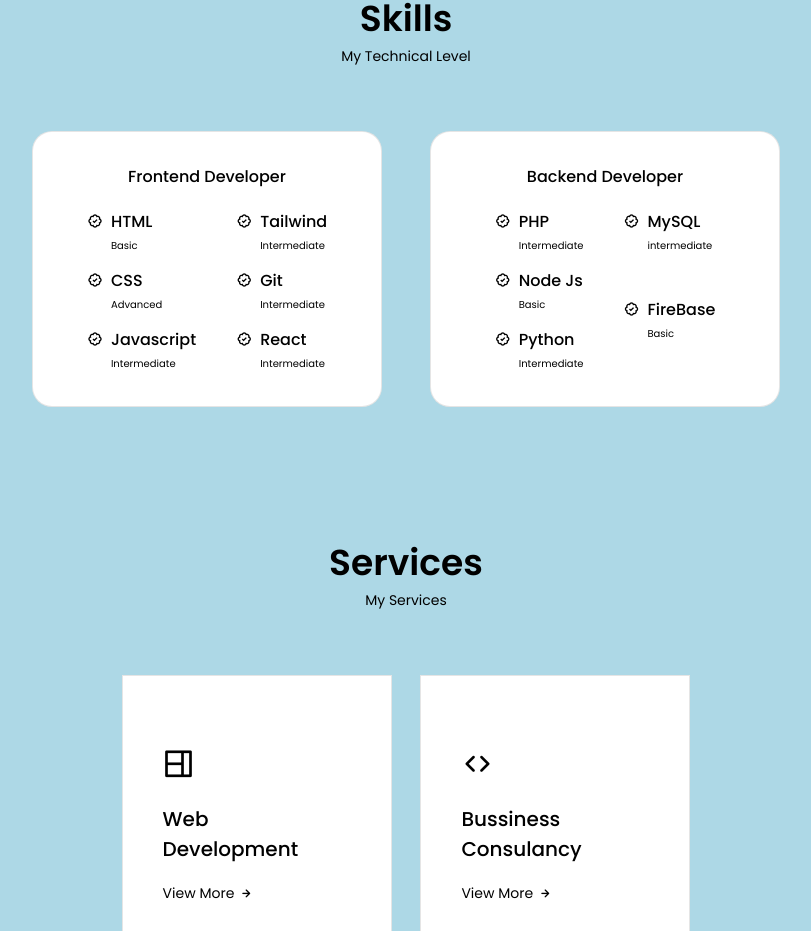
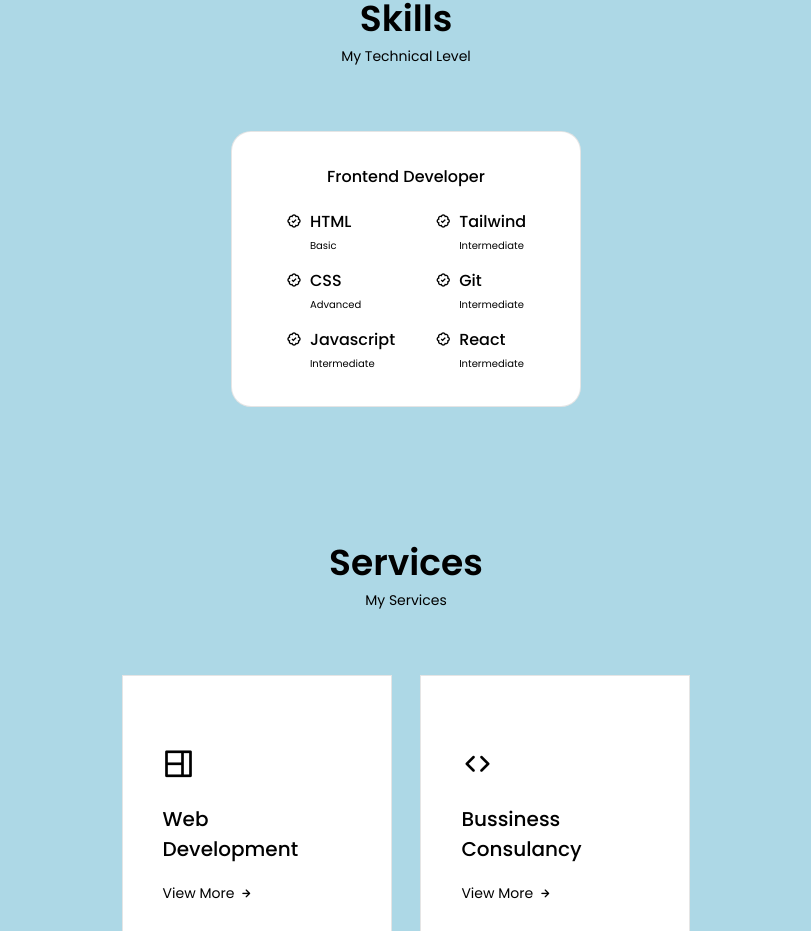
Before and after one commit to tarrmmy/Personal-Portfolio, a React (Create React App) app: page / in a window 1280 px wide. Shown: the part 1613-2544 px from the top of the page, without its empty margins (234-1045 px from the left). Built offline with nearby package versions, Linux system fonts and the light colour scheme.

Commit message:
skills update

```diff
--- a/src/components/skills/Skill.jsx
+++ b/src/components/skills/Skill.jsx
@@ -1,6 +1,6 @@
 import React from 'react'
 import Frontend from './Frontend'
-import Consultant from './Consultant'
+// import Consultant from './Consultant'
 import './skill.css'
 
 const Skill = () => {
@@ -11,7 +11,7 @@ const Skill = () => {
 
         <div className="skills__container container grid">
             <Frontend />
-            <Consultant />
+            {/* <Consultant /> */}
         </div>
     </section>
   )
--- a/src/components/skills/skill.css
+++ b/src/components/skills/skill.css
@@ -1,5 +1,5 @@
 .skills__container {
-    grid-template-columns: repeat(2, 350px);
+    grid-template-columns: repeat(1, 350px);
     column-gap: 3rem;
     justify-content: center;
 }
```
